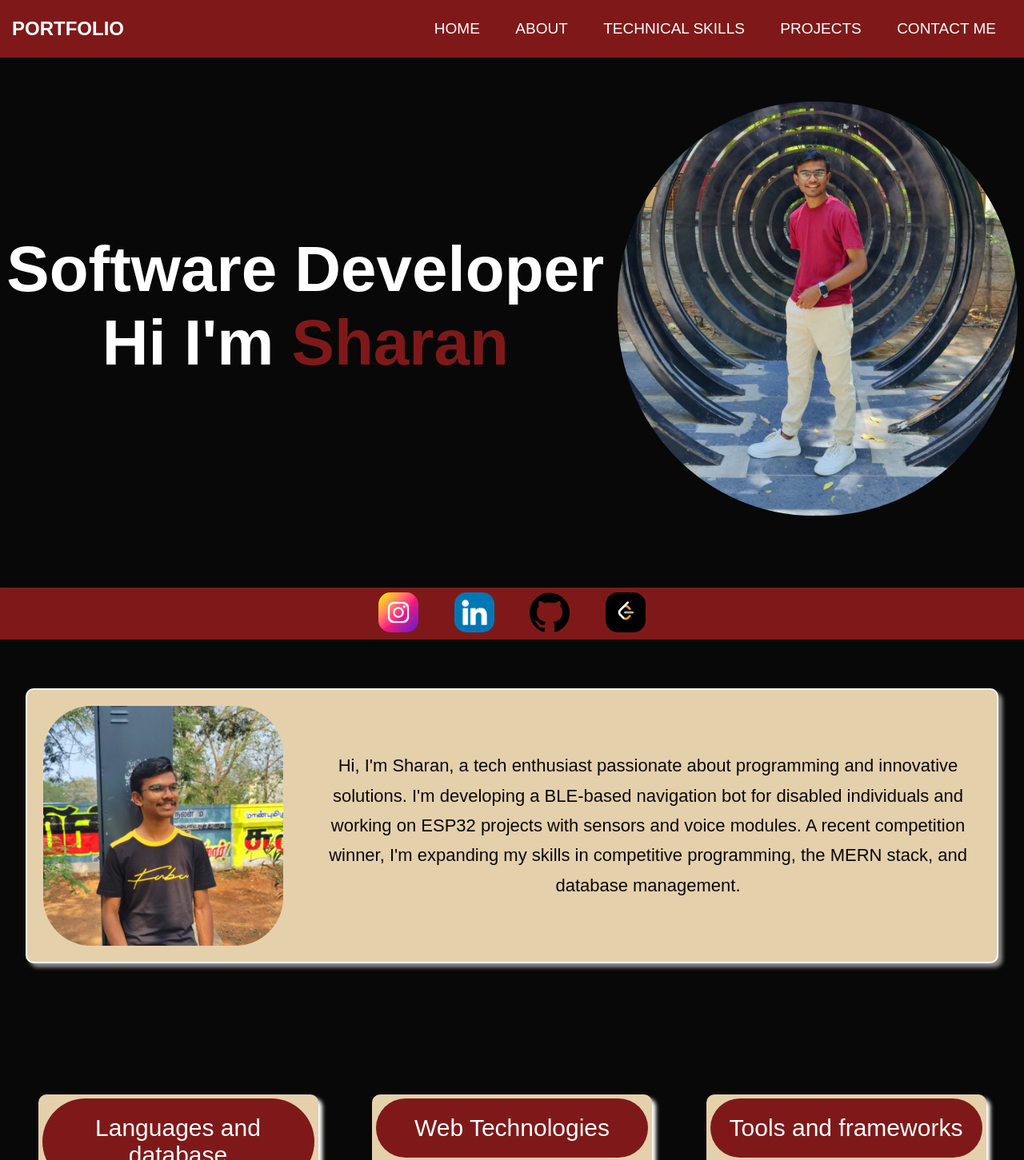
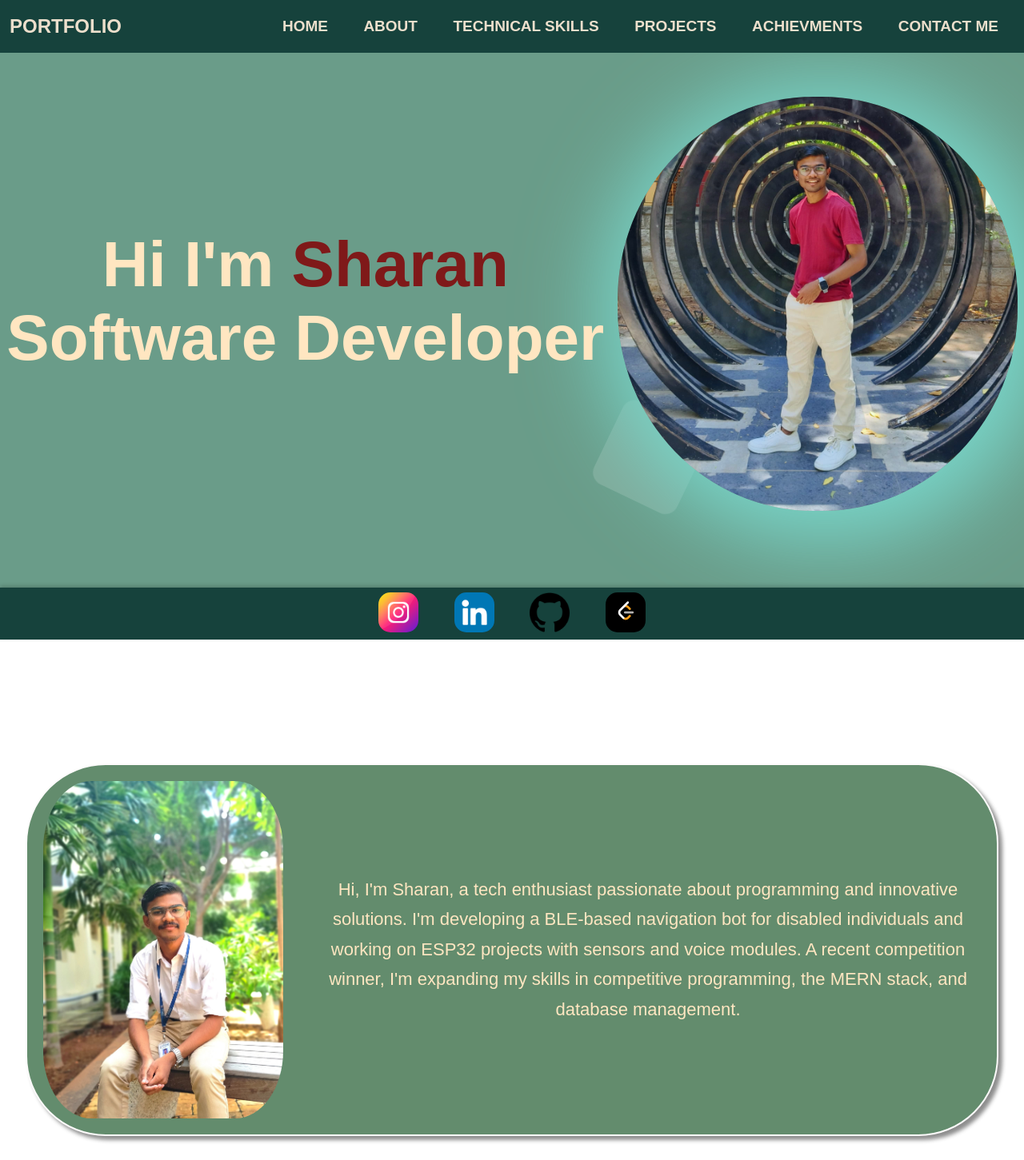
Before and after one commit to sharan560/Portfolio, a plain HTML site: page p1.html in a window 1280 px wide. Shown: the top 1451 px of the page at 80% size. Drawn offline with Linux system fonts and the light colour scheme.

Commit message:
fourth push

```diff
--- a/a.css
+++ b/a.css
@@ -5,107 +5,390 @@
     box-sizing: border-box;
     height: fit-content;
 }
+
+#home, #About, #skills, #projects, #contact {
+    position: relative;
+    z-index: 2;
+    margin-top: 100px;
+}
+nav {
+    position: relative;
+    z-index: 3;
+}
+
+footer {
+    position: relative;
+    z-index: 3;
+}
+
+#cv{
+    position: relative;
+    z-index: 3;
+}
+
+@keyframes animate {
+    0%{
+        transform: translateY(0) rotate(0deg);
+        opacity: 1;
+        border-radius: 0;
+    }
+    100%{
+        transform: translateY(-1000px) rotate(720deg);
+        opacity: 0;
+        border-radius: 50%;
+    }
+}
+
+.background {
+    position: fixed;
+    width: 100vw;
+    height: 100vh;
+    top: 0;
+    left: 0;
+    margin: 0;
+    padding: 0;
+    background: #6A9C89 ;
+    overflow: hidden;
+}
+.background li {
+    position: absolute;
+    display: block;
+    list-style: none;
+    width: 20px;
+    height: 20px;
+    background: rgba(255, 255, 255, 0.2);
+    animation: animate 7s linear infinite;
+}
+
+
+
+
+.background li:nth-child(0) {
+    left: 64%;
+    width: 81px;
+    height: 81px;
+    bottom: -81px;
+    animation-delay: 1s;
+}
+.background li:nth-child(1) {
+    left: 59%;
+    width: 115px;
+    height: 115px;
+    bottom: -115px;
+    animation-delay: 3s;
+}
+.background li:nth-child(2) {
+    left: 62%;
+    width: 115px;
+    height: 115px;
+    bottom: -115px;
+    animation-delay: 10s;
+}
+.background li:nth-child(3) {
+    left: 78%;
+    width: 5px;
+    height: 5px;
+    bottom: -5px;
+    animation-delay: 12s;
+}
+.background li:nth-child(4) {
+    left: 41%;
+    width: 76px;
+    height: 76px;
+    bottom: -76px;
+    animation-delay: 13s;
+}
+.background li:nth-child(5) {
+    left: 56%;
+    width: 86px;
+    height: 86px;
+    bottom: -86px;
+    animation-delay: 13s;
+}
+.background li:nth-child(6) {
+    left: 21%;
+    width: 309px;
+    height: 309px;
+    bottom: -309px;
+    animation-delay: 8s;
+}
+.background li:nth-child(7) {
+    left: 71%;
+    width: 43px;
+    height: 43px;
+    bottom: -43px;
+    animation-delay: 31s;
+}
+.background li:nth-child(8) {
+    left: 14%;
+    width: 299px;
+    height: 299px;
+    bottom: -299px;
+    animation-delay: 21s;
+}
+.background li:nth-child(9) {
+    left: 3%;
+    width: 18px;
+    height: 18px;
+    bottom: -18px;
+    animation-delay: 23s;
+}
+.background li:nth-child(10) {
+    left: 1%;
+    width: 18px;
+    height: 18px;
+    bottom: -18px;
+    animation-delay: 20s;
+}
+.background li:nth-child(11) {
+    left: 36%;
+    width: 299px;
+    height: 299px;
+    bottom: -299px;
+    animation-delay: 25s;
+}
+.background li:nth-child(12) {
+    left: 78%;
+    width: 174px;
+    height: 174px;
+    bottom: -174px;
+    animation-delay: 48s;
+}
+.background li:nth-child(13) {
+    left: 7%;
+    width: 21px;
+    height: 21px;
+    bottom: -21px;
+    animation-delay: 36s;
+}
+.background li:nth-child(14) {
+    left: 64%;
+    width: 305px;
+    height: 305px;
+    bottom: -305px;
+    animation-delay: 49s;
+}
+.background li:nth-child(15) {
+    left: 11%;
+    width: 310px;
+    height: 310px;
+    bottom: -310px;
+    animation-delay: 49s;
+}
+.background li:nth-child(16) {
+    left: 25%;
+    width: 170px;
+    height: 170px;
+    bottom: -170px;
+    animation-delay: 57s;
+}
 body{
-    background: #080808;
-    color: #ffff;
+
+    color: #ECDFCC;
 
 }
 
-nav{
+nav {
     display: flex;
     align-items: center;
     justify-content: space-between;
     flex-wrap: wrap;
-    background-color:rgb(127, 25, 25);
-    padding: 15px;
+    background-color: #16423C;
+    padding: 12px;
+    font-weight: bold;
+    position: relative;
+}
 
+nav h2, nav ul {
+    opacity: 0;
+    transform: translateY(-50px);
+    animation: slideIn 1.5s ease-out forwards;
 }
-nav ul li{
+
+nav h2 {
+    animation-delay: 0.3s;
+}
+
+nav ul {
+    animation-delay: 0.6s;
+}
+
+nav ul li {
     display: inline-block;
     margin: 10px 20px;
 }
-#header a{
-    color: #ffff;
+
+#header a {
+    color: #ECDFCC;
     text-decoration: none;
     font-size: 19px;
+}
 
+#header a:hover {
+    border-bottom: 2px solid white;
+    transition: all 4s ease;
 }
-#header a:hover{
-    border-bottom: 4px solid black;
-}
-nav  li{
+
+nav li {
     list-style-type: none;
 }
 
+@keyframes slideIn {
+    0% {
+        opacity: 0;
+        transform: translateY(-50px);
+    }
+    100% {
+        opacity: 1;
+        transform: translateY(0);
+    }
+}
 
-#home img{
+
+
+#home img {
     width: 500px;
     float: right;
     border-radius: 49%;
     margin-top: 5px;
+    box-shadow: 10px 10px 100px 30px #79d6ca;
+}
 
-}
-#home{
+#home {
     text-align: center;
     display: flex;
     justify-content: space-around;
-    align-items:center;
+    align-items: center;
     font-size: 40px;
     margin-top: 50px;
+    color: #ffe6c1;
+}
 
+#slidein {
+    opacity: 0;
+    transform: translateX(100px);
+    animation: slideInFromRight 1.5s ease-out forwards;
 }
-#About{
-    border: 2px solid rgb(253, 251, 251) ;
+
+
+@keyframes slideInFromRight {
+    0% {
+        opacity: 0;
+        transform: translateX(-100px);
+    }
+    100% {
+        opacity: 1;
+        transform: translateX(0);
+    }
+}
+
+
+#About {
+    border: 2px solid rgb(253, 251, 251);
     display: flex;
     flex-wrap: wrap;
-    background-color: #E5D0AC;
+    background-color: #638C6D;
     width: 95%;
     height: auto;
-    justify-content:start;
-    border-radius: 10px;
-    color: #080808;
+    justify-content: start;
+    border-radius: 100px;
+    color: #ffe6c1;
     align-items: center;
     box-shadow: 5px 5px 5px rgb(142, 142, 142);
+    opacity: 0;
+    transform: translateY(50px);
+    animation: fadeIn 1s ease-out forwards;
+    animation-delay: 0.3s;
 }
-#About img{
+
+#About img {
     width: 100%;
     max-width: 300px;
-    float: right;
     height: auto;
     margin: 20px;
     border-radius: 20%;
+    opacity: 0;
+    transform: translateX(-100px);
+    animation: slideInFromLeft 1.2s ease-out forwards;
+    animation-delay: 0.5s;
 }
+
 #About p {
     font-size: 22px;
     line-height: 1.7;
     flex: 1;
-    margin:20px;
+    margin: 20px;
+    opacity: 0;
+    transform: translateY(-50px);
+    animation: slideInFromTop 1.2s ease-out forwards;
+    animation-delay: 0.7s;
 }
+
+
+@keyframes fadeIn {
+    0% {
+        opacity: 0;
+        transform: translateY(50px);
+    }
+    100% {
+        opacity: 1;
+        transform: translateY(0);
+    }
+}
+
+
+@keyframes slideInFromLeft {
+    0% {
+        opacity: 0;
+        transform: translateX(-100px);
+    }
+    100% {
+        opacity: 1;
+        transform: translateX(0);
+    }
+}
+
+
+@keyframes slideInFromTop {
+    0% {
+        opacity: 0;
+        transform: translateY(-50px);
+    }
+    100% {
+        opacity: 1;
+        transform: translateY(0);
+    }
+}
+
+
+
 #skills{
     display:flex;
     flex-wrap: wrap;
     align-items: center;
    justify-content: space-evenly;
    flex: 1;
+
 }
 #skillsd{
     width: 350px;
     height: 450px;
-    background-color:#E5D0AC;
-    color:white ;
-    border-radius: 10px;
-    box-shadow: 5px 5px 5px #ffff;
+    background-color:#638C6D;
+    color:#ffe6c1 ;
+    border-radius: 25px;
+    border: 1px solid white;
     margin: 20PX;
+    box-shadow: 3px 3px 3px rgb(142, 142, 142);
 
 }
 #skillsd p{
         margin: 5px;
-        background-color: rgb(127, 25, 25);
-        border-radius: 70px;
+        background-color: #6A9C89;
+        border-radius: 20px;
         padding: 20px;
-
         text-align: center;
         font-size: 30px;
+
 
 }
 #skillsd ul{
@@ -117,33 +400,35 @@ nav  li{
 }
 #skillsd li{
     padding: 10px;
-    background-color:rgb(50, 49, 49);
-    color: aliceblue;
+    background-color:#6A9C89;
+    color: #ffe6c1;
+    border: 2px solid white;
     margin: 20px;
     border-radius: 25px;
     transition: background-color 0.3s ease;
 
 }
 #skillsd li:hover{
-    background-color: rgb(102, 99, 99);
+    background-color: #16423C;
 }
 
 
 #projects {
-    border: 2px solid #080808;
     display: flex;
     flex-wrap: wrap;
-    background-color: #080808;
     width: 80%;
-    max-width: 1200px;
-    margin: auto;
-    height: auto;
+    background-color: #638C6D;
+    max-width: 1000px;
+    margin: 10px;
+    max-height: 1000px;
     border-radius: 10px;
-    color: #080808;
-    padding: 20px;
+    color: #E5D0AC;
     justify-content: center;
     gap: 20px;
     position: relative;
+    padding: 10px;
+
+
 }
 
 .project {
@@ -155,14 +440,16 @@ nav  li{
     position: relative;
     overflow: hidden;
     height: 250px;
+    padding: 0px;
 }
 
 .project img {
     width: 100%;
-    height: 100%;
+    height: 300px;
     object-fit: cover;
     border-radius: 5%;
     transition: transform 0.3s ease;
+    padding: 20px;
 }
 
 .project:hover img {
@@ -187,7 +474,7 @@ nav  li{
     align-items: center;
     opacity: 0;
     transition: opacity 0.3s ease;
-    border-radius: 5%;
+
 }
 .overlay img{
     width: 300px;
@@ -212,15 +499,11 @@ nav  li{
     opacity: 1;
 }
 
-
-
-
-
 #contact {
     width: 100%;
     max-width: 600px;
     margin: 20px auto;
-    background:#E5D0AC;
+    background:#638C6D;
     padding: 30px;
     border-radius: 15px;
     box-shadow: 0 8px 15px rgba(0, 0, 0, 0.5);
@@ -234,7 +517,7 @@ nav  li{
     text-align: center;
     font-size: 2rem;
     margin-bottom: 20px;
-    color:#080808;
+    color:#ffe6c1;
 }
 
 form {
@@ -251,7 +534,7 @@ form {
 .form-group label {
     font-size: 1.2rem;
     margin-bottom: 5px;
-    color:#080808;
+    color:#ffe6c1;
 }
 
 .form-group input,
@@ -260,7 +543,7 @@ form {
     font-size: 1rem;
     border: none;
     border-radius: 5px;
-    background-color: #707070;
+    background-color: #dddad0;
     color:#000000;
 }
 
@@ -287,8 +570,8 @@ button {
     padding: 12px 25px;
     font-size: 1.2rem;
     font-weight: bold;
-    color: #fff;
-    background:rgb(127, 25, 25);
+    color: #ffe6c1;
+    background:#16423C;
     border-radius: 50px;
     cursor: pointer;
     transition: all 0.4 sec ease;
@@ -303,7 +586,7 @@ button:hover {
    display: flex;
    justify-content: center;
    align-items: center;
-    background-color:rgb(127, 25, 25);
+    background-color:#16423C;
    cursor: pointer;
     width: 200px;
     height: 70px;
@@ -311,7 +594,7 @@ button:hover {
     transition: all 0.4 sec ease;
     a{
         text-decoration: none;
-        color: #ffffff;
+        color: #ffe6c1;
         font-size: 1.2rem;
         font-weight: bold;
         padding: 12px 25px;
@@ -327,7 +610,7 @@ footer {
     bottom: 0%;
     width: 100%;
     height: 65px;
-    background-color: rgb(127, 25, 25);
+    background-color: #16423C;
     display: flex;
     justify-content: center;
     align-items: center;
@@ -366,6 +649,8 @@ footer a img:hover {
     #projects{
         flex-direction: column;
         height: 100%;
+        width: fit-content;
+        align-items: center;
     }
 
     #skills {
@@ -421,6 +706,9 @@ footer a img:hover {
         height: auto;
         max-width: 300px;
         margin: 0 auto;
+        display: flex;
+        align-items: center;
+        justify-content: center;
     }
 
     #projects img {
@@ -428,6 +716,7 @@ footer a img:hover {
         height: auto;
         object-fit: cover;
         border-radius: 5%;
+
     }
 
     button {
@@ -442,7 +731,9 @@ footer a img:hover {
         flex: 1 1 calc(50% - 20px);
         max-width: calc(50% - 20px);
         height: 200px;
+
     }
+
 
     .overlay h3 {
         font-size: 1rem;
--- a/p1.html
+++ b/p1.html
@@ -7,6 +7,26 @@
     <link rel="stylesheet" href="/a.css">
 </head>
 <body>
+    <ul class="background">
+        <li></li>
+        <li></li>
+        <li></li>
+        <li></li>
+        <li></li>
+        <li></li>
+        <li></li>
+        <li></li>
+        <li></li>
+        <li></li>
+        <li></li>
+        <li></li>
+        <li></li>
+        <li></li>
+        <li></li>
+        <li></li>
+        <li></li>
+        <li></li>
+     </ul>
     <div id="header">
         <div id="container">
         <nav>
@@ -16,6 +36,7 @@
                 <li><a href="#About">ABOUT</a></li>
                 <li><a href="#skills">TECHNICAL SKILLS</a></li>
                 <li><a href="#projects">PROJECTS</a></li>
+                <li><a href="Achievments">ACHIEVMENTS</a></li>
                 <li><a href="#contact">CONTACT ME</a></li>
             </ul>
 
@@ -23,7 +44,8 @@
     </div>
     </div>
     <div id="home">
-        <h1>Software Developer<br>Hi I'm<span style="color: rgb(127, 25, 25);;"> Sharan</span></h1>
+        <h1 id="slidein">
+            Hi I'm<span style="color: rgb(127, 25, 25);;"> Sharan</span><br>Software Developer</h1>
         <div id="ap">
         <img src="/me2.jpg" alt="photo of">
         </div>
@@ -33,7 +55,7 @@
 
     <center>
     <div id="About">
-        <img src="/me1.jpg" alt="my photo">
+        <img src="/me3.jpg" alt="my photo">
         <p>Hi, I'm Sharan, a tech enthusiast passionate about programming and innovative solutions. I'm developing a BLE-based navigation bot for disabled individuals and working on ESP32 projects with sensors and voice modules. A recent competition winner, I'm expanding my skills in competitive programming, the MERN stack, and database management.</p>
     </div>
 </center>
```
Also changed, not shown: me3.jpg (added).
